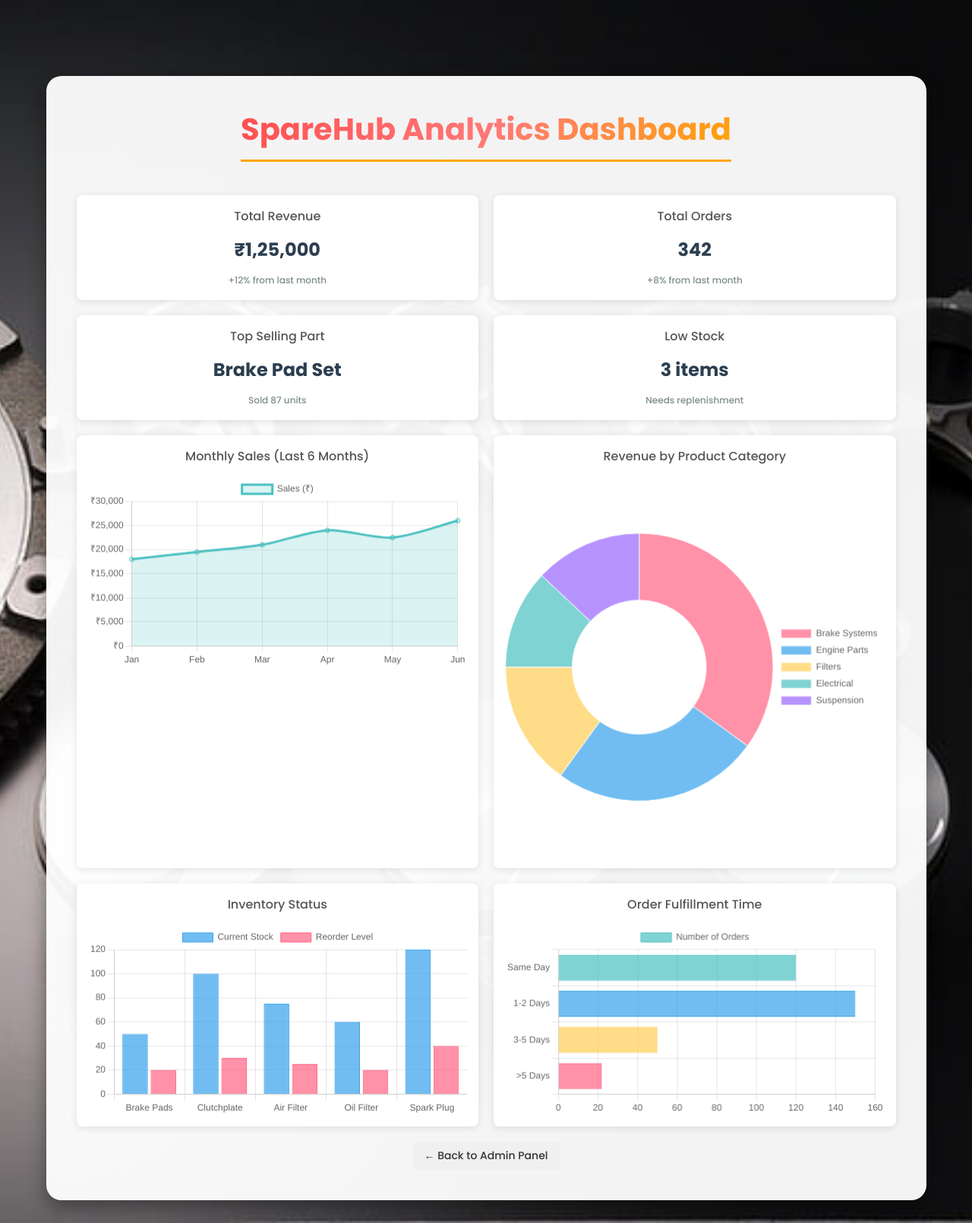
After one commit to arvee10/SpareHub, a PHP site: page /pages/admin2.php in a window 1280 px wide. The commit adds this page. Shown: the whole page at 76% size. Run offline with PHP 8.4, Linux system fonts and the light colour scheme.

Commit message:
7th commit

```diff
--- a/pages/Login.html
+++ b/pages/Login.html
@@ -14,7 +14,6 @@
             <ul>
                 <li><a href="../pages/Homepage.html">Home</a></li>
                 <li><a href="../pages/about.html">About</a></li>
-                <li><a href="./Login.html" class="sign">Sign In</a></li>
             </ul>
         </div>
     </div>
@@ -23,7 +22,7 @@
             <h2>Welcome User!</h2>
             <h3>Enter Details</h3>
             <form action="./login.php" method="POST">
-                <input type="text" name="username" placeholder="Username" required>
+                <input type="text" name="userid" placeholder="UserID" required>
                 <input type="password" name="password" placeholder="Password" required>
                 <div class="form-options">
                     <label><input type="checkbox" name="remember"> Remember Me</label>
--- /dev/null
+++ b/pages/admin2.php
@@ -0,0 +1,78 @@
+<?php
+session_start();
+
+?>
+<!DOCTYPE html>
+<html lang="en">
+<head>
+    <meta charset="UTF-8">
+    <meta name="viewport" content="width=device-width, initial-scale=1.0">
+    <title>Analytics - SpareHub</title>
+    <link rel="stylesheet" href="../styles/about.css">
+    <link rel="stylesheet" href="../styles/analytics.css">
+    <link href="https://fonts.googleapis.com/css2?family=Poppins:wght@300;500;700&display=swap" rel="stylesheet">
+    <script src="https://cdn.jsdelivr.net/npm/chart.js"></script>
+    <script src="../pages/analytics.js" defer></script>
+</head>
+<body>
+
+    <div class="admin-main">
+        <div class="admin-content">
+            <h2>SpareHub Analytics Dashboard</h2>
+
+            <div class="analytics-grid">
+                <!-- Quick Stats Cards -->
+                <div class="stats-card">
+                    <h3>Total Revenue</h3>
+                    <p>₹1,25,000</p>
+                    <small>+12% from last month</small>
+                </div>
+
+                <div class="stats-card">
+                    <h3>Total Orders</h3>
+                    <p>342</p>
+                    <small>+8% from last month</small>
+                </div>
+
+                <div class="stats-card">
+                    <h3>Top Selling Part</h3>
+                    <p>Brake Pad Set</p>
+                    <small>Sold 87 units</small>
+                </div>
+
+                <div class="stats-card">
+                    <h3>Low Stock</h3>
+                    <p>3 items</p>
+                    <small>Needs replenishment</small>
+                </div>
+
+                <!-- Chart 1: Monthly Sales -->
+                <div class="chart-container">
+                    <h3>Monthly Sales (Last 6 Months)</h3>
+                    <canvas id="salesChart"></canvas>
+                </div>
+
+                <!-- Chart 2: Product Category Distribution -->
+                <div class="chart-container">
+                    <h3>Revenue by Product Category</h3>
+                    <canvas id="categoryChart"></canvas>
+                </div>
+
+                <!-- Chart 3: Inventory Status -->
+                <div class="chart-container">
+                    <h3>Inventory Status</h3>
+                    <canvas id="inventoryChart"></canvas>
+                </div>
+
+                <!-- Chart 4: Order Fulfillment -->
+                <div class="chart-container">
+                    <h3>Order Fulfillment Time</h3>
+                    <canvas id="fulfillmentChart"></canvas>
+                </div>
+            </div>
+
+            <a href="admin.php" class="back-btn">← Back to Admin Panel</a>
+        </div>
+    </div>
+</body>
+</html>
--- /dev/null
+++ b/pages/analytics.js
@@ -0,0 +1,140 @@
+document.addEventListener('DOMContentLoaded', function() {
+    // Monthly Sales Chart (Line)
+    const salesCtx = document.getElementById('salesChart').getContext('2d');
+    const salesChart = new Chart(salesCtx, {
+        type: 'line',
+        data: {
+            labels: ['Jan', 'Feb', 'Mar', 'Apr', 'May', 'Jun'],
+            datasets: [{
+                label: 'Sales (₹)',
+                data: [18000, 19500, 21000, 24000, 22500, 26000],
+                borderColor: 'rgba(75, 192, 192, 1)',
+                backgroundColor: 'rgba(75, 192, 192, 0.2)',
+                tension: 0.3,
+                fill: true
+            }]
+        },
+        options: {
+            responsive: true,
+            plugins: {
+                tooltip: {
+                    callbacks: {
+                        label: function(context) {
+                            return '₹' + context.parsed.y.toLocaleString('en-IN');
+                        }
+                    }
+                }
+            },
+            scales: {
+                y: {
+                    beginAtZero: true,
+                    ticks: {
+                        callback: function(value) {
+                            return '₹' + value.toLocaleString('en-IN');
+                        }
+                    }
+                }
+            }
+        }
+    });
+
+    // Product Category Chart (Doughnut)
+    const categoryCtx = document.getElementById('categoryChart').getContext('2d');
+    const categoryChart = new Chart(categoryCtx, {
+        type: 'doughnut',
+        data: {
+            labels: ['Brake Systems', 'Engine Parts', 'Filters', 'Electrical', 'Suspension'],
+            datasets: [{
+                data: [35, 25, 15, 12, 13],
+                backgroundColor: [
+                    'rgba(255, 99, 132, 0.7)',
+                    'rgba(54, 162, 235, 0.7)',
+                    'rgba(255, 206, 86, 0.7)',
+                    'rgba(75, 192, 192, 0.7)',
+                    'rgba(153, 102, 255, 0.7)'
+                ],
+                borderWidth: 1
+            }]
+        },
+        options: {
+            responsive: true,
+            plugins: {
+                legend: {
+                    position: 'right',
+                },
+                tooltip: {
+                    callbacks: {
+                        label: function(context) {
+                            return context.label + ': ' + context.raw + '%';
+                        }
+                    }
+                }
+            }
+        }
+    });
+
+    // Inventory Status Chart (Bar)
+    const inventoryCtx = document.getElementById('inventoryChart').getContext('2d');
+    const inventoryChart = new Chart(inventoryCtx, {
+        type: 'bar',
+        data: {
+            labels: ['Brake Pads', 'Clutchplate', 'Air Filter', 'Oil Filter', 'Spark Plug'],
+            datasets: [{
+                label: 'Current Stock',
+                data: [50, 100, 75, 60, 120],
+                backgroundColor: 'rgba(54, 162, 235, 0.7)',
+                borderColor: 'rgba(54, 162, 235, 1)',
+                borderWidth: 1
+            }, {
+                label: 'Reorder Level',
+                data: [20, 30, 25, 20, 40],
+                backgroundColor: 'rgba(255, 99, 132, 0.7)',
+                borderColor: 'rgba(255, 99, 132, 1)',
+                borderWidth: 1
+            }]
+        },
+        options: {
+            responsive: true,
+            scales: {
+                y: {
+                    beginAtZero: true
+                }
+            }
+        }
+    });
+
+    // Order Fulfillment Chart (Horizontal Bar)
+    const fulfillmentCtx = document.getElementById('fulfillmentChart').getContext('2d');
+    const fulfillmentChart = new Chart(fulfillmentCtx, {
+        type: 'bar',
+        data: {
+            labels: ['Same Day', '1-2 Days', '3-5 Days', '>5 Days'],
+            datasets: [{
+                label: 'Number of Orders',
+                data: [120, 150, 50, 22],
+                backgroundColor: [
+                    'rgba(75, 192, 192, 0.7)',
+                    'rgba(54, 162, 235, 0.7)',
+                    'rgba(255, 206, 86, 0.7)',
+                    'rgba(255, 99, 132, 0.7)'
+                ],
+                borderColor: [
+                    'rgba(75, 192, 192, 1)',
+                    'rgba(54, 162, 235, 1)',
+                    'rgba(255, 206, 86, 1)',
+                    'rgba(255, 99, 132, 1)'
+                ],
+                borderWidth: 1
+            }]
+        },
+        options: {
+            indexAxis: 'y',
+            responsive: true,
+            scales: {
+                x: {
+                    beginAtZero: true
+                }
+            }
+        }
+    });
+});
--- a/pages/login.php
+++ b/pages/login.php
@@ -6,7 +6,7 @@ $admin_username = "101";
 $admin_password = "password";
 
 if ($_SERVER["REQUEST_METHOD"] == "POST") {
-    $username = $_POST["username"];
+    $username = $_POST["userid"];
     $password = $_POST["password"];
 
     // Validate credentials
--- a/styles/about.css
+++ b/styles/about.css
@@ -9,6 +9,7 @@ body {
     background-color: rgb(250, 250, 250);
     margin: 0;
     padding: 0;
+    overflow: auto; /* Ensure body doesn’t force unnecessary scrollbars */
 }
 
 .navbar {
@@ -54,12 +55,12 @@ body {
     background: linear-gradient(135deg, #ff4d4d, #ff7878, #ffa500);
 }
 
-.about-main, .login-main, .admin-main {
+.about-main, .login-main {
     background-image: url('../images/desktop-wallpaper-car-parts-gallery-auto-parts.jpg');
     background-size: cover;
     background-position: center;
     background-repeat: no-repeat;
-    background-color: #2c3e50; /* Fallback color */
+    background-color: #2c3e50;
     min-height: 100vh;
     display: flex;
     align-items: center;
@@ -70,24 +71,45 @@ body {
     image-rendering: crisp-edges;
 }
 
+.admin-main {
+    background-image: url('../images/desktop-wallpaper-car-parts-gallery-auto-parts.jpg');
+    background-size: cover;
+    background-position: center;
+    background-repeat: no-repeat;
+    background-color: #2c3e50;
+    min-height: 100vh;
+    height: auto;
+    overflow: visible;
+    display: block;
+    padding: 30px;
+    padding-top: 100px;
+    position: relative;
+    image-rendering: -webkit-optimize-contrast;
+    image-rendering: crisp-edges;
+    width: 100%; /* Ensure full width */
+}
 
 .about-content, .login-content, .admin-content {
     background: rgba(255, 255, 255, 0.95);
-    padding: 30px;
-    border-radius: 16px;
-    max-width: 800px;
-    width: 100%;
-    box-shadow: 0 8px 20px rgba(0, 0, 0, 0.3);
+    padding: 40px;
+    border-radius: 20px;
+    max-width: 1400px;
+    width: 95%;
+    box-shadow: 0 10px 24px rgba(0, 0, 0, 0.4);
     text-align: center;
     z-index: 1;
+    height: auto;
+    min-height: 600px;
+    overflow: visible;
+    margin: 0 auto;
 }
 
 .about-content h2, .login-content h2, .admin-content h2 {
-    font-size: 32px;
-    margin-bottom: 20px;
-    border-bottom: 2px solid #ffa500;
+    font-size: 40px;
+    margin-bottom: 24px;
+    border-bottom: 3px solid #ffa500;
     display: inline-block;
-    padding-bottom: 8px;
+    padding-bottom: 10px;
     background: linear-gradient(135deg, #ff4d4d, #ff7878, #ffa500);
     -webkit-background-clip: text;
     -webkit-text-fill-color: transparent;
@@ -95,13 +117,13 @@ body {
 }
 
 .about-content p, .login-content p, .admin-content p {
-    font-size: 18px;
-    line-height: 1.7;
+    font-size: 22px;
+    line-height: 1.8;
     color: #333;
 }
 
 .login-content h3 {
-    font-size: 1.4em;
+    font-size: 1.6em;
     color: #444;
     font-weight: normal;
     margin-bottom: 1.5rem;
--- /dev/null
+++ b/styles/analytics.css
@@ -0,0 +1,81 @@
+/* Analytics Dashboard Styles */
+.analytics-grid {
+    display: grid;
+    grid-template-columns: repeat(2, 1fr);
+    gap: 20px;
+    margin-top: 20px;
+}
+
+.stats-card {
+    background: white;
+    border-radius: 8px;
+    padding: 15px;
+    box-shadow: 0 2px 10px rgba(0,0,0,0.1);
+    transition: transform 0.2s ease;
+}
+
+.stats-card:hover {
+    transform: translateY(-3px);
+}
+
+.stats-card h3 {
+    margin-top: 0;
+    color: #555;
+    font-size: 16px;
+    font-weight: 500;
+}
+
+.stats-card p {
+    font-size: 24px;
+    margin: 10px 0 5px;
+    font-weight: bold;
+    color: #2c3e50;
+}
+
+.stats-card small {
+    color: #7f8c8d;
+    font-size: 12px;
+}
+
+.chart-container {
+    background: white;
+    padding: 15px;
+    border-radius: 8px;
+    box-shadow: 0 2px 10px rgba(0,0,0,0.1);
+    grid-column: span 1;
+}
+
+.chart-container h3 {
+    margin-top: 0;
+    font-size: 16px;
+    color: #555;
+    font-weight: 500;
+    margin-bottom: 15px;
+}
+
+.back-btn {
+    display: inline-block;
+    margin-top: 20px;
+    padding: 8px 15px;
+    background: #f0f0f0;
+    color: #333;
+    text-decoration: none;
+    border-radius: 4px;
+    font-size: 14px;
+    transition: background-color 0.2s ease;
+}
+
+.back-btn:hover {
+    background: #e0e0e0;
+}
+
+/* Responsive adjustments */
+@media (max-width: 768px) {
+    .analytics-grid {
+        grid-template-columns: 1fr;
+    }
+
+    .chart-container {
+        grid-column: span 1;
+    }
+}
```
Also changed, not shown: other parts of styles/about.css (+65 -28 lines), pages/admin.php (+5 -12 lines), pages/partdetails.html (+12 -12 lines).
